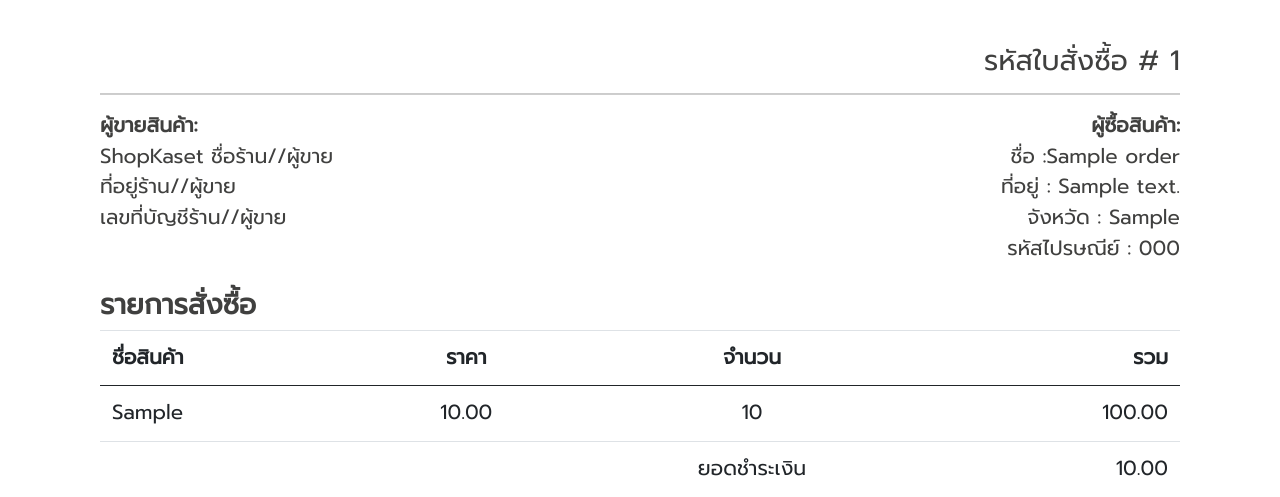
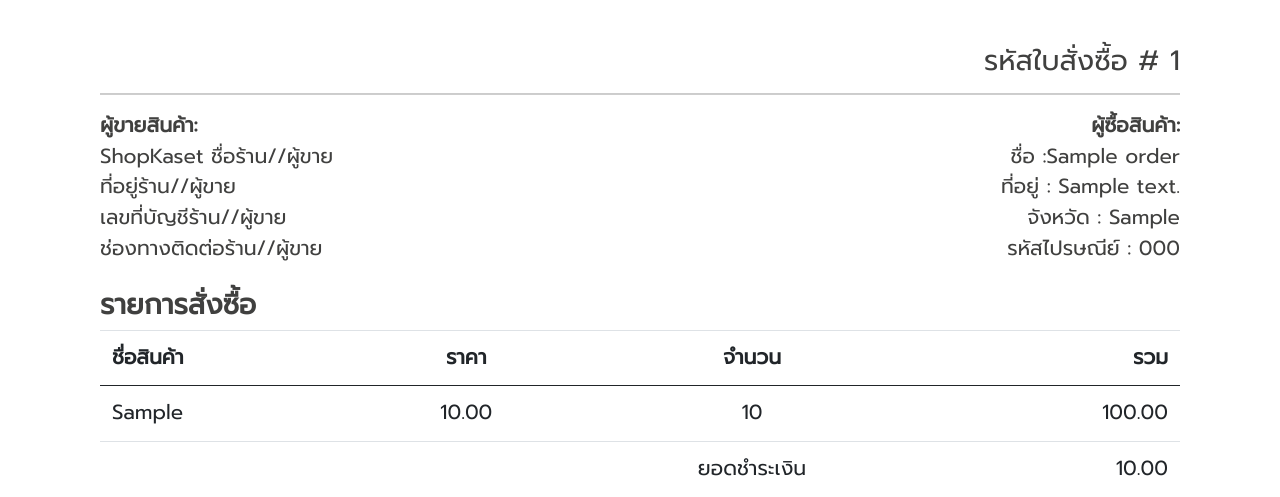
Before and after one commit to FirstZzZzZ/TestShop, a Django app: page /order/1 in a window 1280 px wide. Shown: the part 206-703 px from the top of the page. Run offline with Django 4.2, Linux system fonts and the light colour scheme; a user stored in the database is signed in; tables that the repository leaves empty hold one stand-in row (values such as "Sample post"); some libraries are stand-ins or nearby versions; some web fonts are replaced.

Commit message:
Update viewOrder.html

```diff
--- a/store01/Templates/viewOrder.html
+++ b/store01/Templates/viewOrder.html
@@ -123,6 +123,7 @@
             ชื่อร้าน//ผู้ขาย<br>
             ที่อยู่ร้าน//ผู้ขาย<br>
             เลขที่บัญชีร้าน//ผู้ขาย<br>
+            ช่องทางติดต่อร้าน//ผู้ขาย<br>
           </address>
         </div>
         <div class="col-md-6 text-right">
```
